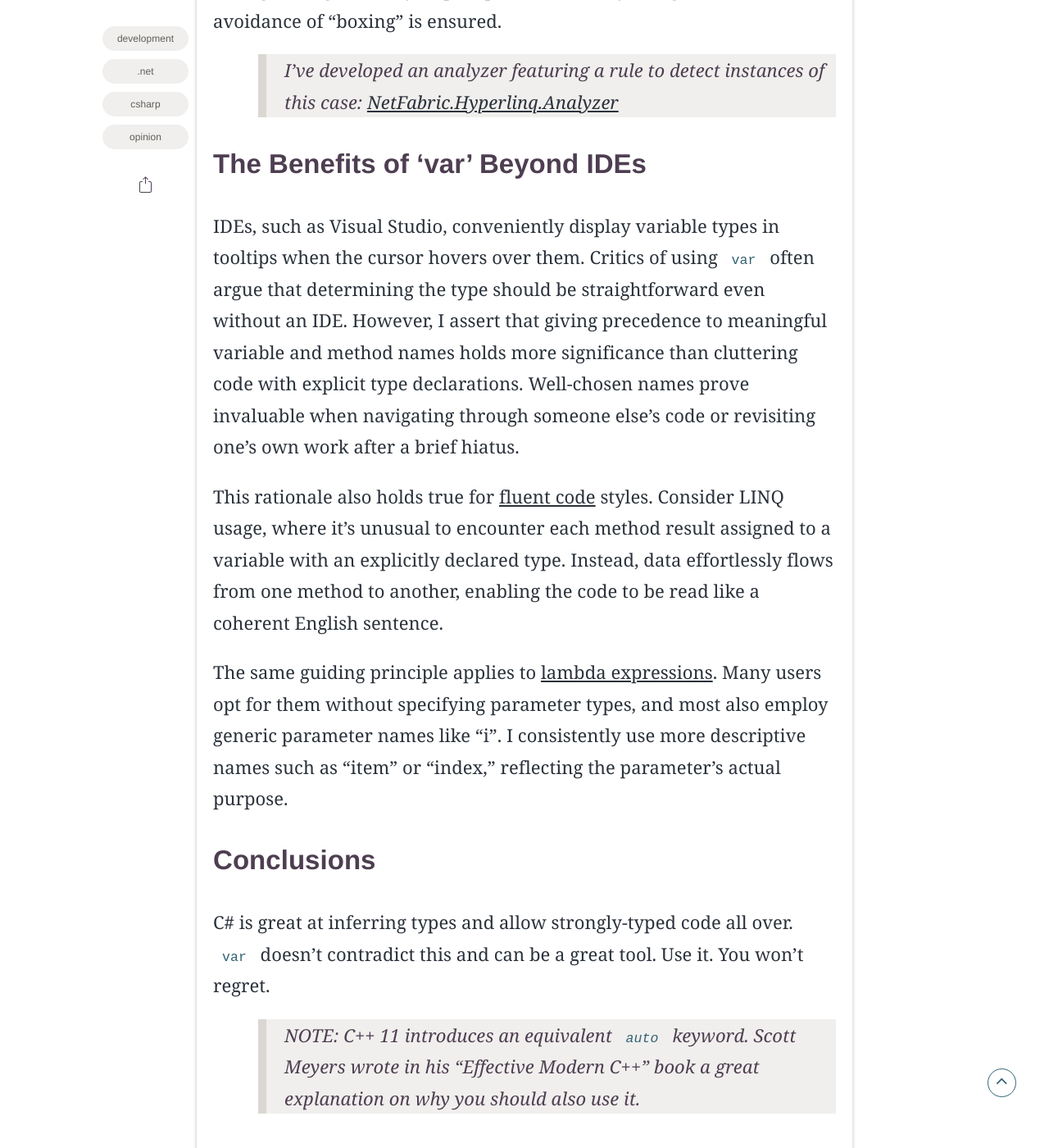
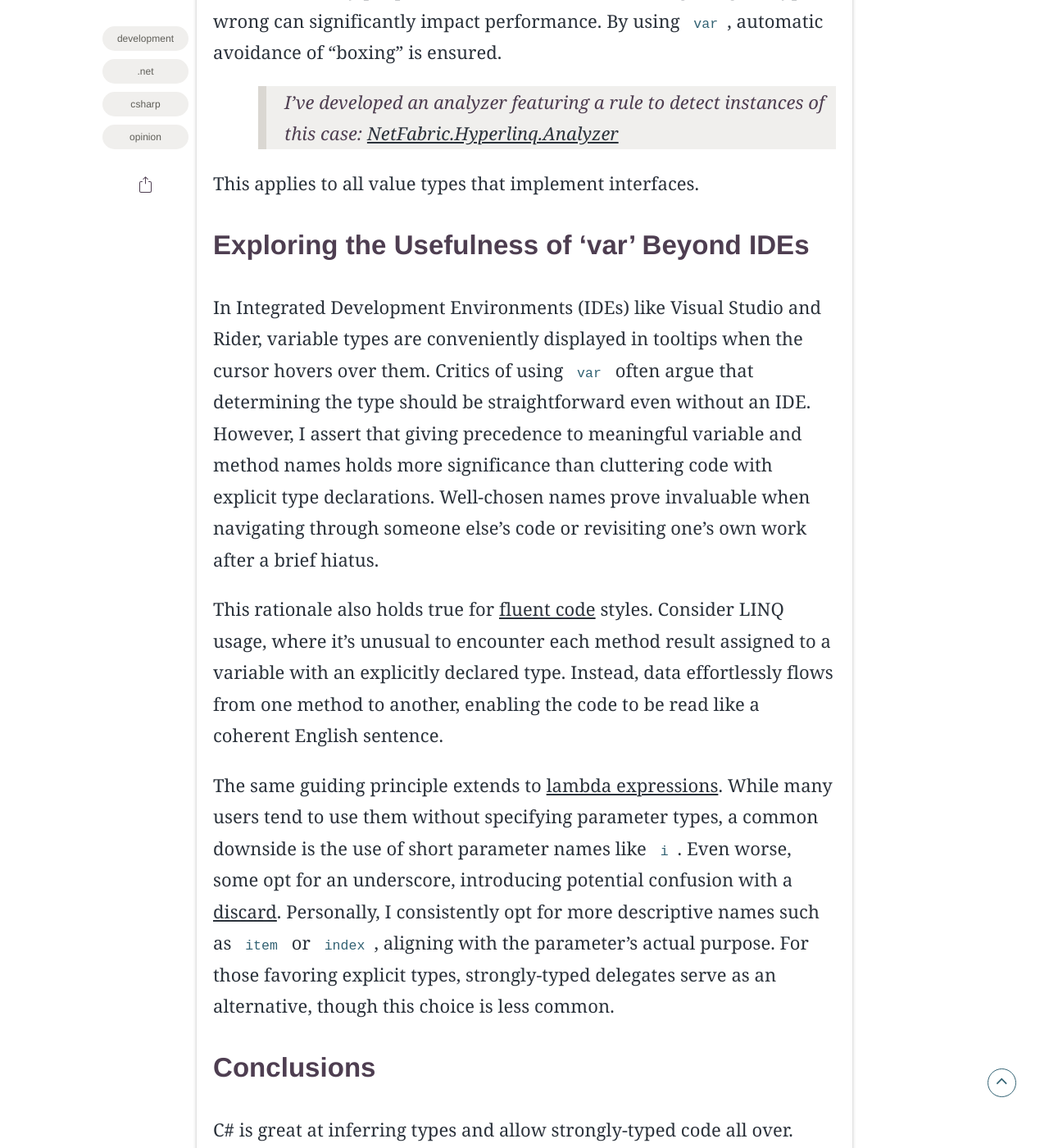
Before and after one commit to the-mvm/the-mvm.github.io, a Jekyll site: the page built from _posts/2018-05-14-Why-I-always-use-var-in-csharp.md, in a window 1280 px wide and 1400 px high, scrolled down 2761 px. Shown: the whole window at 82% size. Built offline with Jekyll 4.4.1, drawn with Linux system fonts in a browser that asks for light colours; some web fonts are replaced; comment, search, counter and statistics services are not loaded; some of the changed text lies outside the part shown.

Commit message:
Review of the `var` article

```diff
--- a/_posts/2018-05-14-Why-I-always-use-var-in-csharp.md
+++ b/_posts/2018-05-14-Why-I-always-use-var-in-csharp.md
@@ -16,7 +16,7 @@ The `var` keyword was introduced in C# 3.0 back in 2007 and remains a topic of d
 
 Once a variable is declared, the compiler infers its type and validates any new assignment using that type. This process aligns with the rules of the `Type.IsAssignableFrom` method. Attempts to assign values that would make this method return `false` are not allowed.
 
-While it may seem obvious, there are still misconceptions that it behaves like its JavaScript counterpart. The closest approximation in C# would be using the `dynamic` keyword.
+While it may seem obvious, there are still misconceptions that it behaves like its JavaScript counterpart. [The closest approximation in C# would be using the `dynamic` keyword](https://learn.microsoft.com/en-us/dotnet/csharp/advanced-topics/interop/using-type-dynamic).
 
 ## ‘var’ Makes Refactoring Easier
 
@@ -26,7 +26,7 @@ Consider a scenario where a method returns a `float` and is utilized throughout
 
 Now, envision the reverse situation where the method returns a `double`, but you realize that a `float` is sufficient, saving memory. Unlike the previous case, the compiler won't indicate where changes are needed because the .NET framework provides an implicit converter from `float` to `double`. The code compiles, but you might be inefficiently using resources, and it's up to you to identify where modifications are required.
 
-When employing `var`, the variables will compile to the correct type in both scenarios, streamlining the refactoring process.
+When employing `var`, the variables will compile to the correct type in both scenarios, streamlining the refactoring process. This applies to all types that can be implicitly converted.
 
 ## ‘var’ Eliminates Value Type Boxing
 
@@ -36,16 +36,18 @@ Typically, `GetEnumerator()` returns `IEnumerator<T>`, a reference type. However
 
 > I've developed an analyzer featuring a rule to detect instances of this case: [NetFabric.Hyperlinq.Analyzer](https://github.com/NetFabric/NetFabric.Hyperlinq.Analyzer/blob/master/docs/reference/HLQ001_AssignmentBoxing.md)
 
-## The Benefits of ‘var’ Beyond IDEs
+This applies to all value types that implement interfaces.
 
-IDEs, such as Visual Studio, conveniently display variable types in tooltips when the cursor hovers over them. Critics of using `var` often argue that determining the type should be straightforward even without an IDE. However, I assert that giving precedence to meaningful variable and method names holds more significance than cluttering code with explicit type declarations. Well-chosen names prove invaluable when navigating through someone else's code or revisiting one's own work after a brief hiatus.
+## Exploring the Usefulness of 'var' Beyond IDEs
+
+In Integrated Development Environments (IDEs) like Visual Studio and Rider, variable types are conveniently displayed in tooltips when the cursor hovers over them. Critics of using `var` often argue that determining the type should be straightforward even without an IDE. However, I assert that giving precedence to meaningful variable and method names holds more significance than cluttering code with explicit type declarations. Well-chosen names prove invaluable when navigating through someone else's code or revisiting one's own work after a brief hiatus.
 
 This rationale also holds true for [fluent code](https://www.red-gate.com/simple-talk/dotnet/net-framework/fluent-code-in-c/) styles. Consider LINQ usage, where it's unusual to encounter each method result assigned to a variable with an explicitly declared type. Instead, data effortlessly flows from one method to another, enabling the code to be read like a coherent English sentence.
 
-The same guiding principle applies to [lambda expressions](https://docs.microsoft.com/en-us/dotnet/csharp/programming-guide/statements-expressions-operators/lambda-expressions). Many users opt for them without specifying parameter types, and most also employ generic parameter names like "i". I consistently use more descriptive names such as "item" or "index," reflecting the parameter's actual purpose.
+The same guiding principle extends to [lambda expressions](https://docs.microsoft.com/en-us/dotnet/csharp/programming-guide/statements-expressions-operators/lambda-expressions). While many users tend to use them without specifying parameter types, a common downside is the use of short parameter names like `i`. Even worse, some opt for an underscore, introducing potential confusion with a [discard](https://learn.microsoft.com/en-us/dotnet/csharp/fundamentals/functional/discards). Personally, I consistently opt for more descriptive names such as `item` or `index`, aligning with the parameter's actual purpose. For those favoring explicit types, strongly-typed delegates serve as an alternative, though this choice is less common.
 
 ## Conclusions
 
 C# is great at inferring types and allow strongly-typed code all over. `var` doesn’t contradict this and can be a great tool. Use it. You won’t regret.
 
-> NOTE: C++ 11 introduces an equivalent `auto` keyword. Scott Meyers wrote in his “Effective Modern C++” book a great explanation on why you should also use it.
+> NOTE: [C++ 11 introduces an equivalent `auto` keyword](https://en.cppreference.com/w/cpp/language/auto). Scott Meyers wrote in his “[Effective Modern C++](https://www.oreilly.com/library/view/effective-modern-c/9781491908419/)” book a great explanation on why you should also use it.
```
